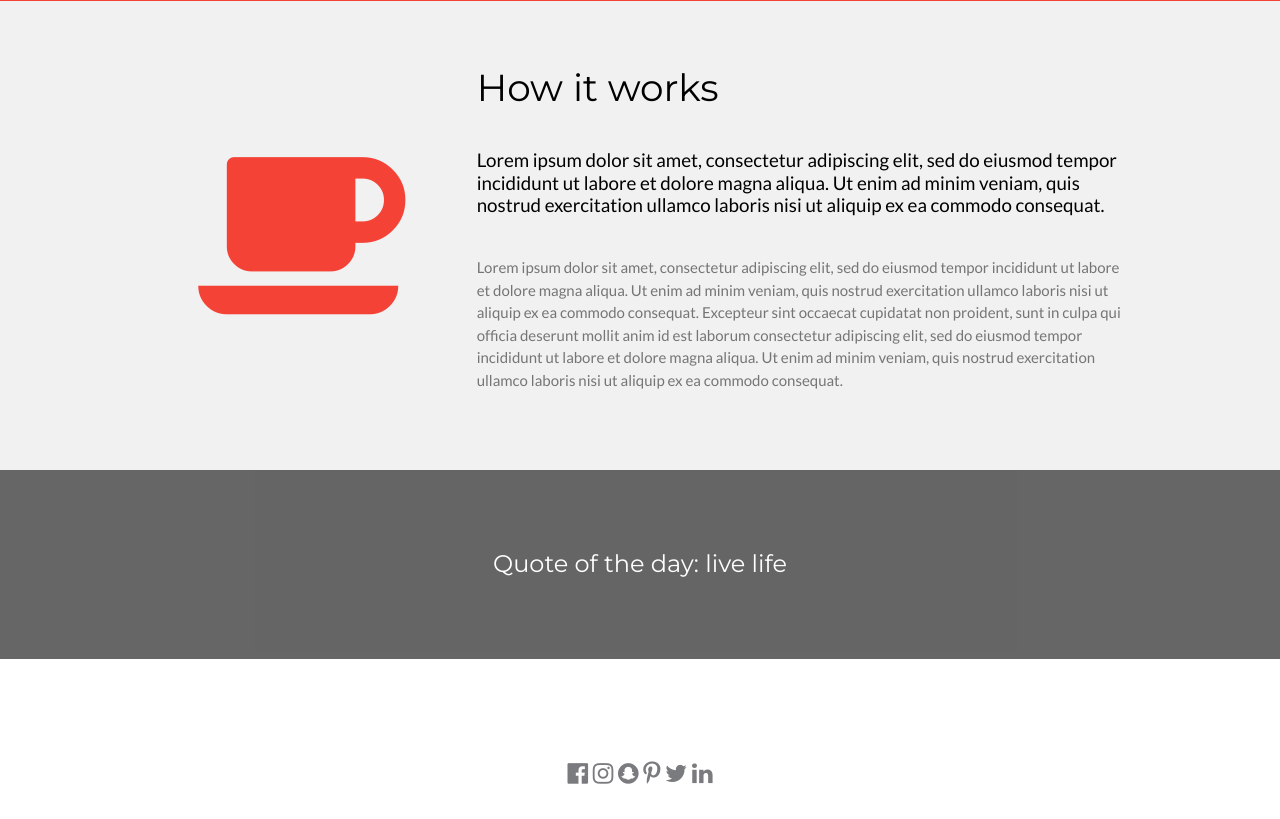
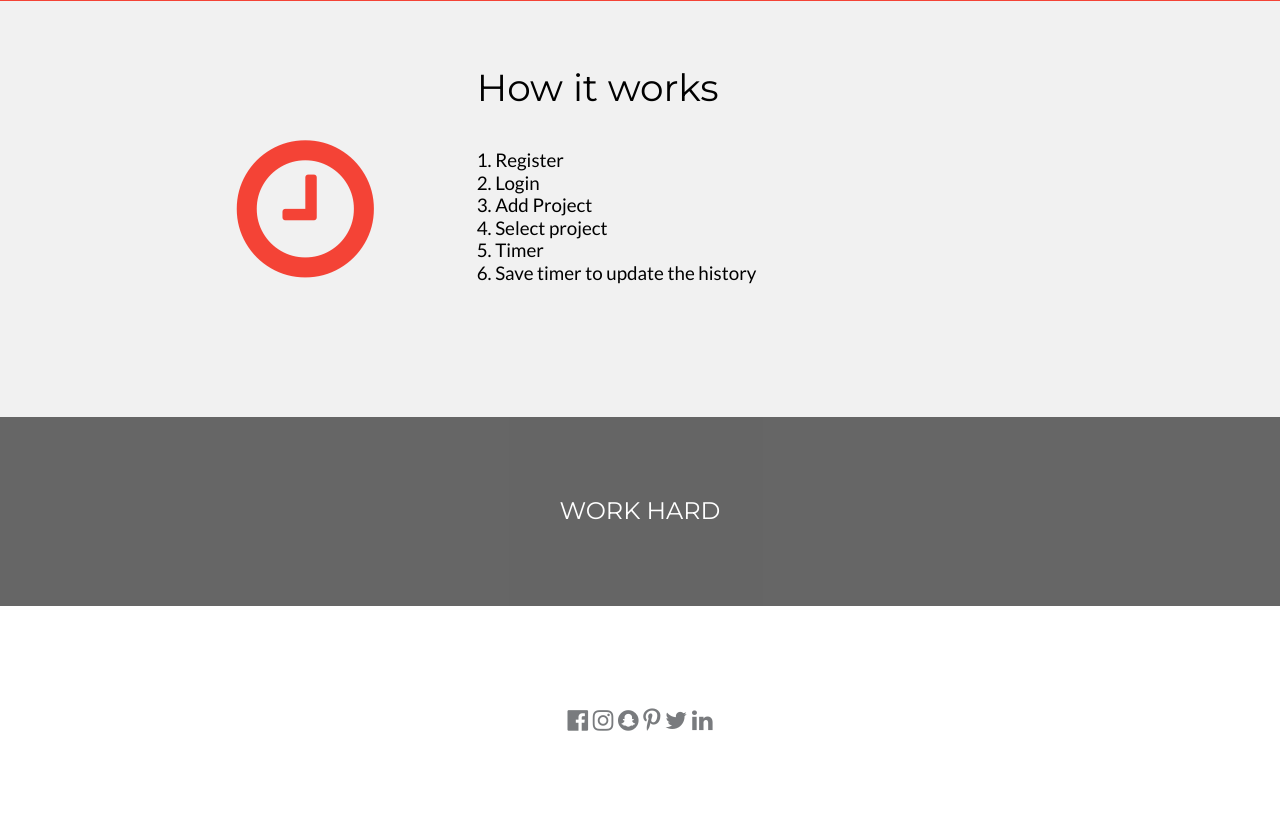
Before and after one commit to AR2030/Python-Flask-Pomodoro-Timer, a Flask app: page / in a window 1280 px wide. Shown: the part 364-1183 px from the top of the page. Run offline with Flask 2, Linux system fonts and the light colour scheme; some libraries are stand-ins or nearby versions.

Commit message:
Add how it works

```diff
--- a/pomodoroTimer/templates/index.html
+++ b/pomodoroTimer/templates/index.html
@@ -97,36 +97,27 @@
   <div class="w3-row-padding w3-light-grey w3-padding-64 w3-container">
     <div class="w3-content">
       <div class="w3-third w3-center">
-        <i class="fa fa-coffee w3-padding-64 w3-text-red w3-margin-right"></i>
+        <i class="fa fa-clock-o w3-padding-64 w3-text-red w3-margin-right style=" style ="font-size:160px;color:red"></i>
       </div>
 
       <div class="w3-twothird">
         <h1>How it works</h1>
         <h5 class="w3-padding-32">
-          Lorem ipsum dolor sit amet, consectetur adipiscing elit, sed do
-          eiusmod tempor incididunt ut labore et dolore magna aliqua. Ut enim
-          ad minim veniam, quis nostrud exercitation ullamco laboris nisi ut
-          aliquip ex ea commodo consequat.
+          1. Register <br>
+          2. Login <br>
+          3. Add Project <br>
+          4. Select project <br>
+          5. Timer <br>
+          6. Save timer to update the  history
         </h5>
 
-        <p class="w3-text-grey">
-          Lorem ipsum dolor sit amet, consectetur adipiscing elit, sed do
-          eiusmod tempor incididunt ut labore et dolore magna aliqua. Ut enim
-          ad minim veniam, quis nostrud exercitation ullamco laboris nisi ut
-          aliquip ex ea commodo consequat. Excepteur sint occaecat cupidatat
-          non proident, sunt in culpa qui officia deserunt mollit anim id est
-          laborum consectetur adipiscing elit, sed do eiusmod tempor
-          incididunt ut labore et dolore magna aliqua. Ut enim ad minim
-          veniam, quis nostrud exercitation ullamco laboris nisi ut aliquip ex
-          ea commodo consequat.
-        </p>
       </div>
     </div>
   </div>
   {% endblock content %}
 
   <div class="w3-container w3-black w3-center w3-opacity w3-padding-64">
-    <h1 class="w3-margin w3-xlarge">Quote of the day: live life</h1>
+    <h1 class="w3-margin w3-xlarge">WORK HARD</h1>
   </div>
 
   <!-- Footer -->
--- a/pomodoroTimer/templates/timer.html
+++ b/pomodoroTimer/templates/timer.html
@@ -36,7 +36,7 @@
         <button id="start" class="btn">Start</button>
         <button id="stop" class="btn">Pause</button>
         <button id="reset" class="btn">Reset</button>
-        <button id = "save_history" style="grid-area: 4 / 4 / 4 / 3; align-self: center;
+        <button id="save_history" style="grid-area: 4 / 4 / 4 / 3; align-self: center;
         justify-self: center;
         width: 300px;
         height: 40px;
```
